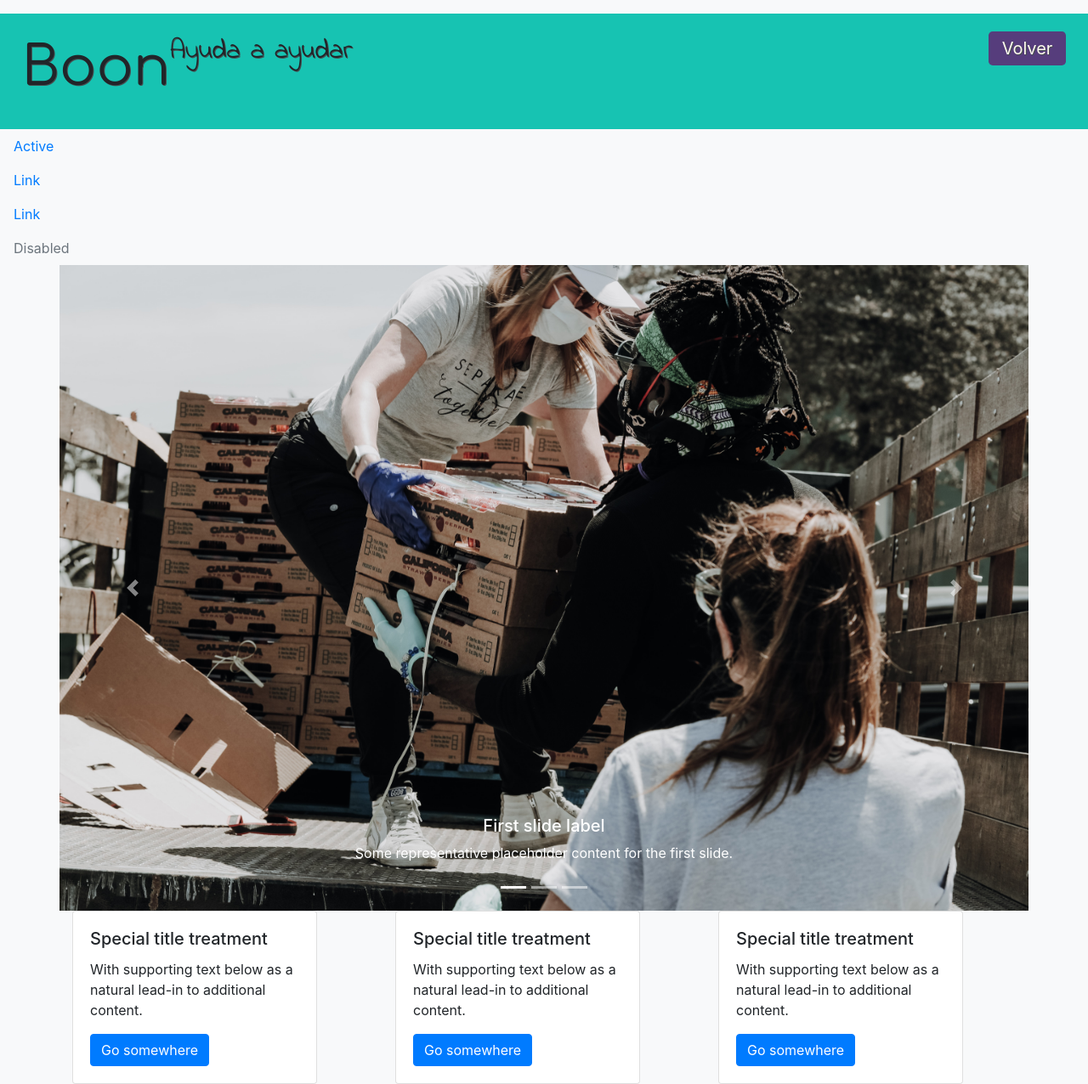
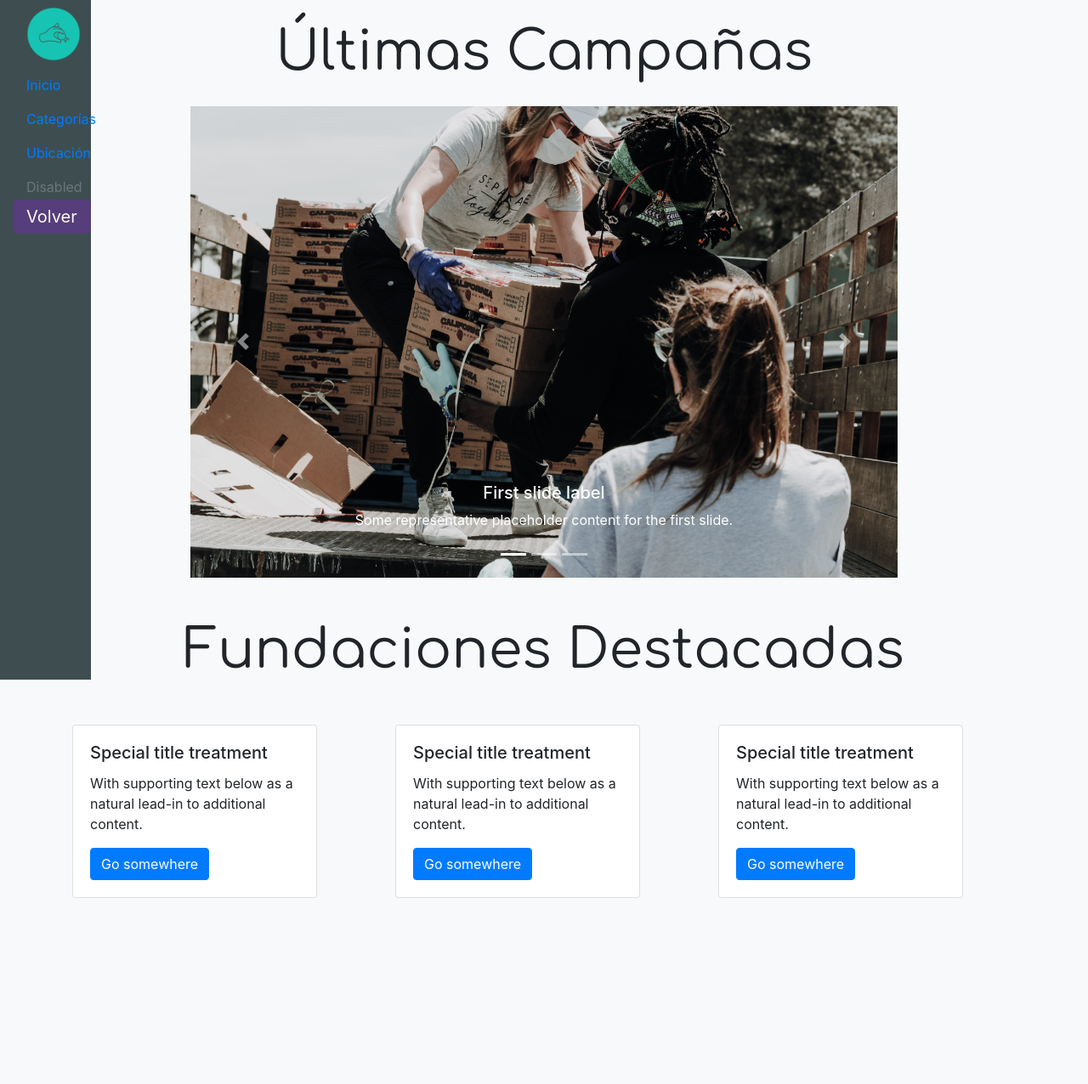
Before and after one commit to pag0dy/proyecto_grupal, a Django app: page /dashboard in a window 1280 px wide. Shown: the whole page at 85% size. After the commit the page ends 1057 px from the top, so only its background shows below. Run offline with Django 3.2, Linux system fonts and the light colour scheme; parts of the project's set-up code (start-up, migrations or seed data) failed here and were passed over; some libraries are stand-ins or nearby versions.

Commit message:
mejora pantalla de explorar

```diff
--- a/proyecto_grupal/static/master/css/global_style.css
+++ b/proyecto_grupal/static/master/css/global_style.css
@@ -1,3 +1,8 @@
+* {
+    padding:0;
+    margin:0;
+}
+
 .main-font {
     font-family: 'Comfortaa', cursive;
 }
@@ -37,9 +42,9 @@
 }
 
 .header-bg {
+    width: 100vw;
     background-color: #17C3B2;
     padding: 2vw;
-    border-radius: 1vw;
     text-shadow: 1px 1px #474f50;
 }
 
@@ -91,8 +96,14 @@
 }
 
 aside {
-    display: inline-flex;
-    width: 10%
+    height: 100vh;
+    background-color:#3E4E50;
+}
+
+.menu-img {
+    display:block;
+    width:5vw;
+    height:5vw;
 }
 
 /* .row {
--- a/proyecto_grupal/templates/base.html
+++ b/proyecto_grupal/templates/base.html
@@ -50,6 +50,7 @@
     {% endblock %}
 </head>
 <body class="bg-light">
+    <div class="d-flex">
         {% block encabezado %}
         {% endblock %}
         {% block menuVertical %}
@@ -60,5 +61,8 @@
             {% block contenido %}
             {% endblock %}
         </main>
+
+    </div>
+
 </body>
 </html>
--- a/proyecto_grupal/templates/master/explorar.html
+++ b/proyecto_grupal/templates/master/explorar.html
@@ -5,37 +5,39 @@
     <!-- <link rel="stylesheet" type="text/css" href="{% static 'registro_acceso/css/registro_style.css' %}"/> -->
 {% endblock %}
 {% block encabezado %}
-<div class="header-bg row mt-3">
-    <div class="col-4 text-center d-flex">
-        <h1 class="big-font main-font">Boon</h1>
-        <h3 class="auxiliary-font sub-title-font">Ayuda a ayudar</h3>
-    </div>
-    <div class="col-8 text-right">
-        <a href="/" class="btn-big-dark bg-purple btn-lg">Volver</a>
-    </div>
-</div>
+
+
+
 {% endblock %}
 {% block menuVertical %}
-<aside class="d-flex">
+<aside class="col-1 position-fixed">
     <ul class="nav flex-column">
         <li class="nav-item">
-          <a class="nav-link active" href="#">Active</a>
+            <a class="nav-link active" href="/"><img class="menu-img" src="static/master/img/noun_giving_heart_green.png" alt="support"></a>
         </li>
         <li class="nav-item">
-          <a class="nav-link" href="#">Link</a>
+          <a class="nav-link active" href="#">Inicio</a>
         </li>
         <li class="nav-item">
-          <a class="nav-link" href="#">Link</a>
+          <a class="nav-link" href="#">Categorías</a>
+        </li>
+        <li class="nav-item">
+          <a class="nav-link" href="#">Ubicación</a>
         </li>
         <li class="nav-item">
           <a class="nav-link disabled" href="#" tabindex="-1" aria-disabled="true">Disabled</a>
+        </li>
+        <li class="nav-item">
+            <a href="/" class="btn-big-dark bg-purple btn-lg">Volver</a>
           </li>
       </ul>
 </aside>
 {% endblock %}
 {% block contenido %}
-<div class="row">
-    <div id="carouselExampleCaptions" class="carousel slide" data-ride="carousel">
+<div class="col d-flex">
+    <div class="row justify-content-center">
+        <h1 class="main-font big-font my-4">Últimas Campañas</h1>
+        <div id="carouselExampleCaptions" class="carousel slide w-75" data-ride="carousel">
             <ol class="carousel-indicators">
             <li data-target="#carouselExampleCaptions" data-slide-to="0" class="active"></li>
             <li data-target="#carouselExampleCaptions" data-slide-to="1"></li>
@@ -74,7 +76,11 @@
             </a>
         </div>
     </div>
-<div class="row">
+</div>
+<div class="row justify-content-center">
+    <h1 class="main-font big-font my-5">Fundaciones Destacadas</h1>
+</div>
+<div class="row justify-content-center mb-3">
     <div class="col">
         <div class="card" style="width: 18rem;">
             <div class="card-body">
```
Lines whose indentation alone changed are shown as unchanged.
